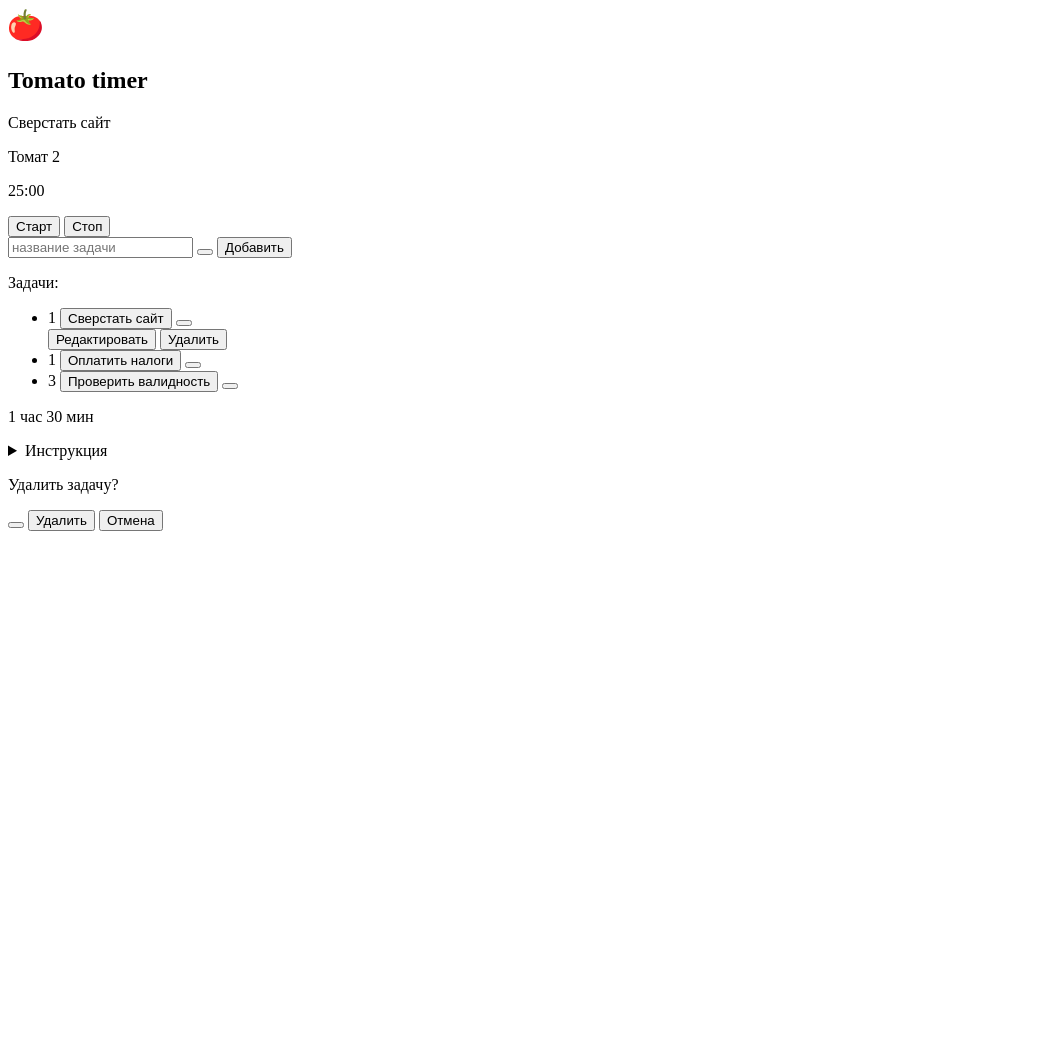
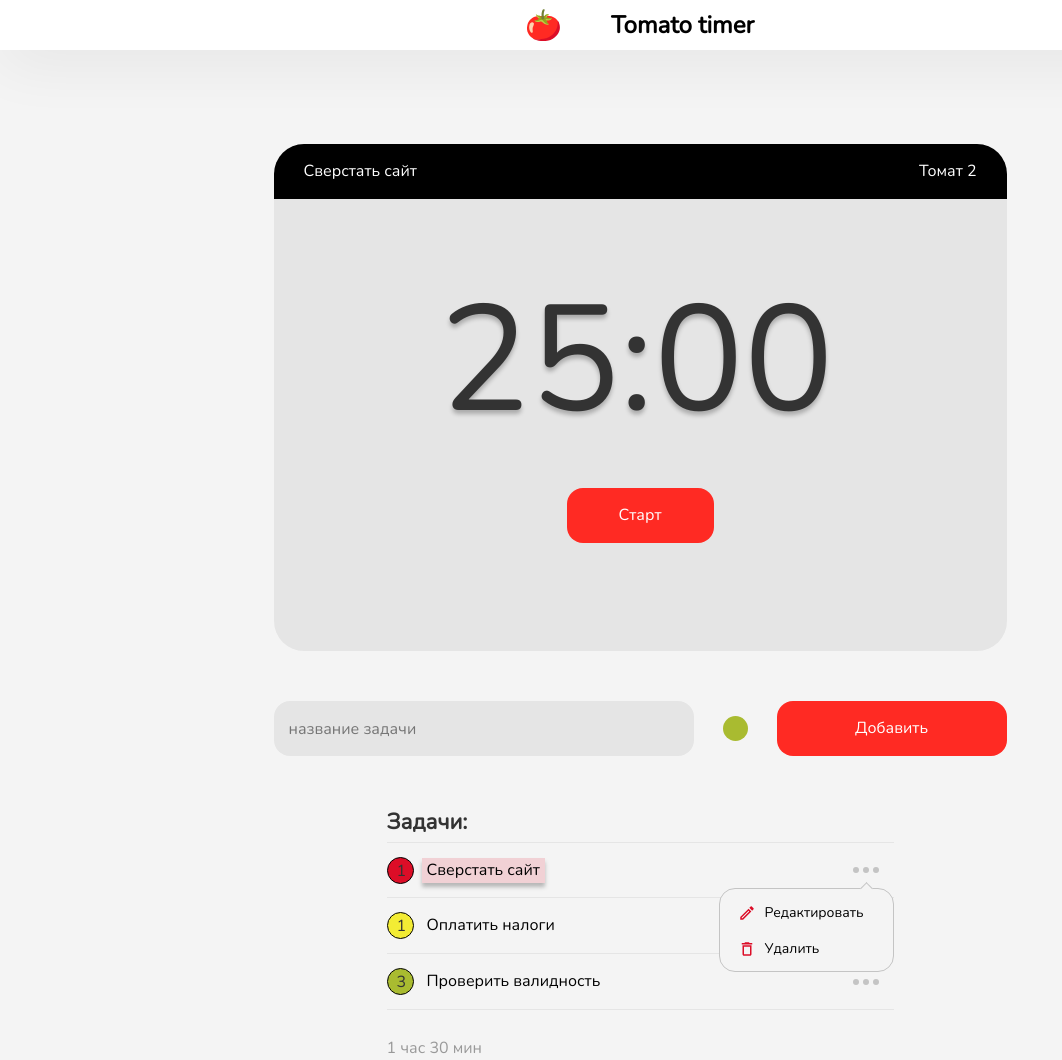
Before and after one commit to randvell/methed_tomato, a website built with webpack: page src/index.html in a window 1280 px wide. Shown: the top 1060 px of the page, without its empty margins (0-1062 px from the left). Before the commit the page ends 800 px from the top, so only its background shows below. Built offline with nearby package versions, Linux system fonts and the light colour scheme; files whose address does not match are found by name.

Commit message:
Fixed webpack

```diff
--- a/package.json
+++ b/package.json
@@ -1,5 +1,5 @@
 {
-  "name": "",
+  "name": "tomato",
   "author": "",
   "version": "1.0.0",
   "devDependencies": {
--- a/src/index.html
+++ b/src/index.html
@@ -9,7 +9,6 @@
     rel="stylesheet">
   <link rel="preload" href="fonts/Montserrat-Regular.ttf" as="font"
     type="font/ttf" crossorigin>
-  <link rel="stylesheet" href="scss/index.css">
   <script defer src="js/main.js"></script>
   <title>Tomato timer</title>
 </head>
--- /dev/null
+++ b/src/index.js
@@ -0,0 +1 @@
+import './scss/index.scss';
```
Also changed, not shown: src/fonts/Montserrat-Regular.ttf (added).
